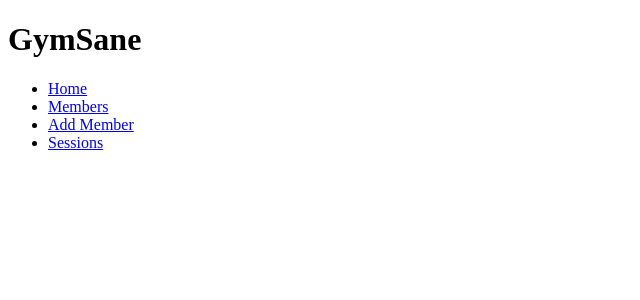
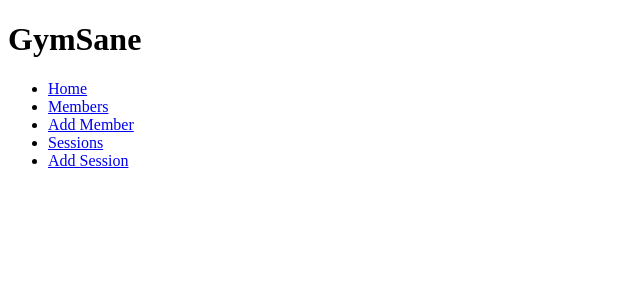
Before and after one commit to sf-adams/gym_sane, a Flask app: page /sessions in a window 1280 px wide. Shown: the top 300 px of the page, without its empty margins (0-640 px from the left). Run offline with Flask 2, Linux system fonts and the light colour scheme; data that the repository does not hold is empty; some libraries are stand-ins or nearby versions.

Commit message:
Edit and Delete Functions Added to Sessions
The user can now type in the specific URL commands related to each of these functions and then be taken back to the sessions page.

```diff
--- a/controllers/sessions_controller.py
+++ b/controllers/sessions_controller.py
@@ -28,3 +28,26 @@ def create_session():
     new_session = Session(name, time, category)
     session_repository.save(new_session)
     return redirect("/sessions")
+
+# EDIT
+@sessions_blueprint.route("/sessions/<id>/edit", methods=['GET'])
+def edit_session(id):
+    title = "Edit Session"
+    session = session_repository.select(id)
+    return render_template("/sessions/edit.html", title=title, session=session)
+
+# UPDATE
+@sessions_blueprint.route("/sessions/<id>", methods=["POST"])
+def update_session(id):
+    name = request.form["name"]
+    time = request.form["time"]
+    category = request.form["category"]
+    session = Session(name, time, category)
+    session_repository.update(session)
+    return redirect("/sessions")
+
+# DELETE
+@sessions_blueprint.route("/sessions/<id>/delete", methods=['POST'])
+def delete_session(id):
+    session_repository.delete(id)
+    return redirect("/sessions")
--- a/templates/base.html
+++ b/templates/base.html
@@ -15,11 +15,13 @@
                 <li><a href="/members">Members</a></li>
                 <li><a href="/members/new">Add Member</a></li>
                 <li><a href="/sessions">Sessions</a></li>
-                <!-- <li><a href="/attendances">Attendances</a></li> -->
+                <li><a href="/sessions/new">Add Session</a></li>
             </ul>
         </nav>
     </header>
-    {% block content %}
-    {% endblock %}
+    <div class="container">
+        {% block content %}
+        {% endblock %}
+    </div>
 </body>
 </html>
```
